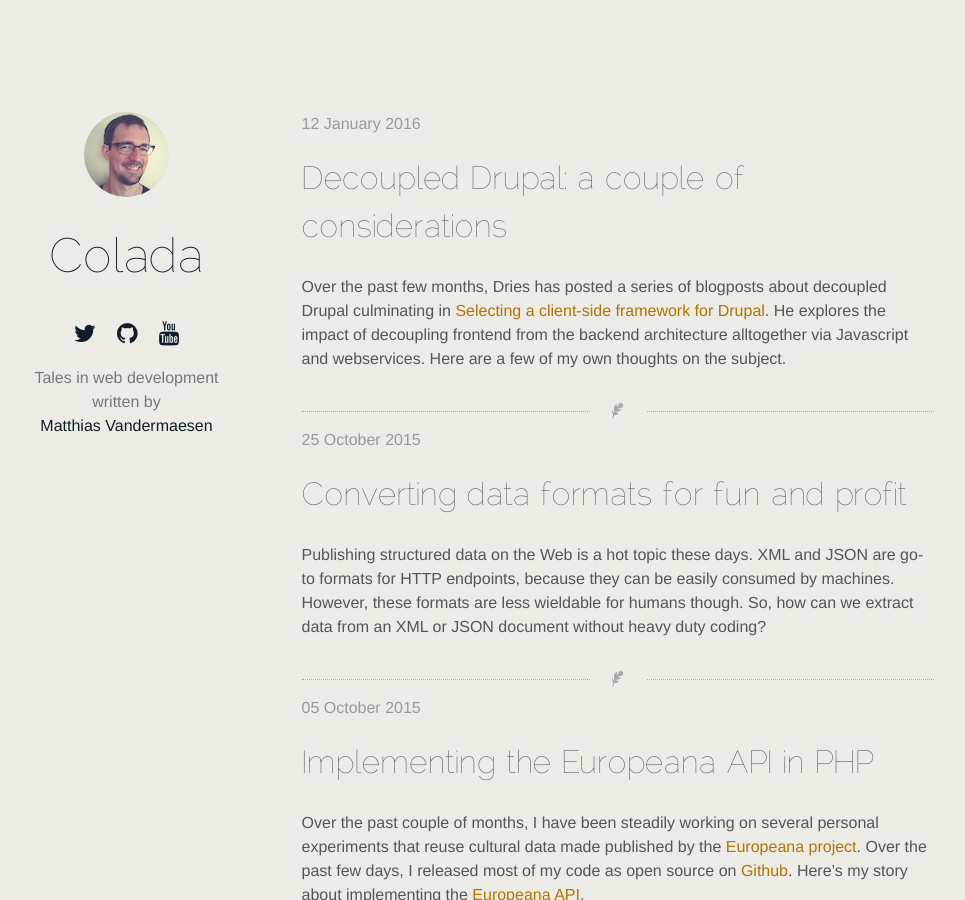
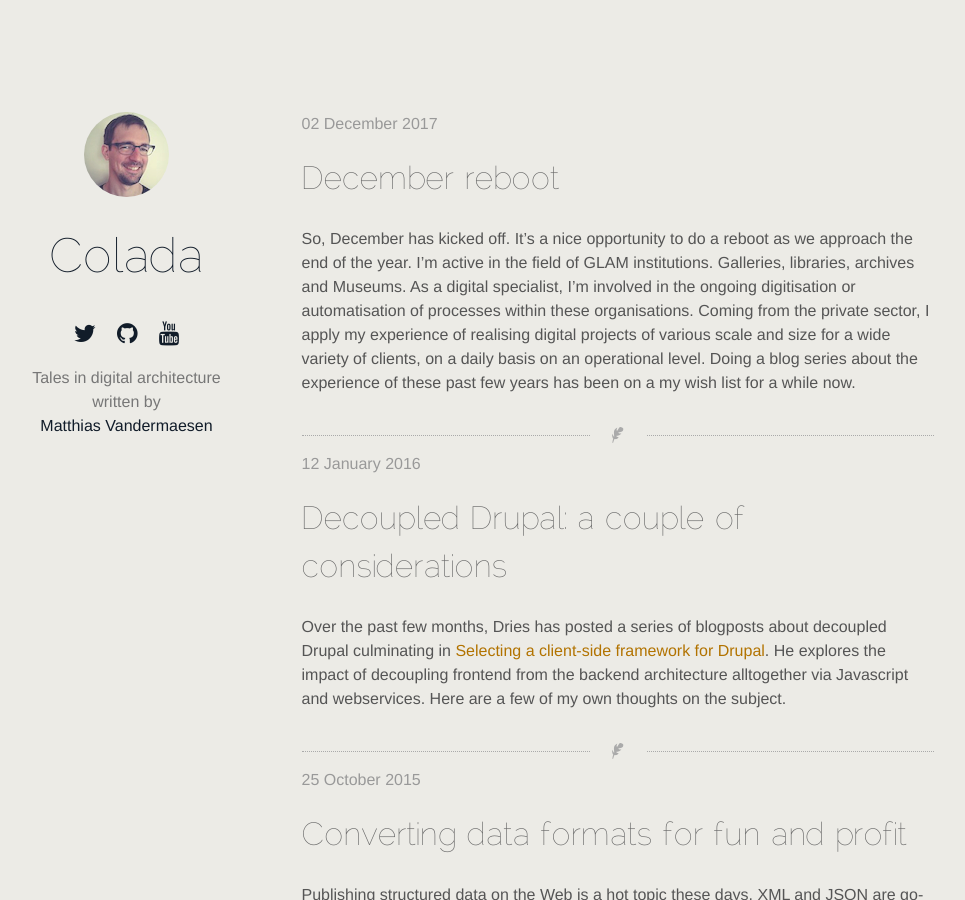
Before and after one commit to netsensei/colada, a Jekyll site: the page built from index.html, in a window 1280 px wide and 900 px high. Shown: the whole window, without its empty margins (42-1007 px from the left). Built offline with Jekyll 4.4.1, drawn with Linux system fonts in a browser that asks for light colours; some web fonts are replaced; the list of posts is cut into pages by our own code; some of the changed text lies outside the part shown.

Commit message:
Added: blogpost december reboot.

```diff
--- a/_config.yml
+++ b/_config.yml
@@ -11,6 +11,6 @@ paginate_path: "/page:num"
 
 name: Colada
 description: "Regular dispatches covering Tech and Web development brought by Matthias Vandermaesen."
-root_desc: "colada.be - Dispatches on Tech and Web development"
+root_desc: "colada.be - Dispatches from a digital architect"
 
 exclude: ['README.md', 'config.rb', 'node_modules', 'Gruntfile.js', 'package.json', 'CNAME', 'Gemfile.lock', 'Gemfile', 'sass']
--- a/_includes/header.html
+++ b/_includes/header.html
@@ -12,4 +12,4 @@
   <li><a href="https://www.youtube.com/user/ColadaDevelopment" title="On YouTube" class="fa fa-youtube"> </a></li>
 </ul>
 
-<h2 class="site-slogan">Tales in web development <span>written by</span> <a href="/about.html">Matthias Vandermaesen</a></h2>
+<h2 class="site-slogan">Tales in digital architecture <span>written by</span> <a href="/about.html">Matthias Vandermaesen</a></h2>
--- /dev/null
+++ b/_posts/2017-12-02-december-reboot.markdown
@@ -0,0 +1,48 @@
+---
+layout: post
+title:  "December reboot"
+date:   2017-12-02 17:30:00
+categories: advent
+comments: true
+---
+So, December has kicked off. It's a nice opportunity to do a reboot as we
+approach the end of the year. I'm active in the field of GLAM institutions.
+Galleries, libraries, archives and Museums. As a digital specialist, I'm
+involved in the ongoing digitisation or automatisation of processes within
+these organisations. Coming from the private sector, I apply my experience
+of realising digital projects of various scale and size for a wide variety of
+clients, on a daily basis on an operational level. Doing a blog series about
+the experience of these past few years has been on a my wish list for a while
+now.
+
+When we're talking about digital within the GLAM domain, the discussion tends
+to focus on so-called digital collections and the challenges associated with
+these collections. Questions about preservation and dissemination of digital
+born or digitized materials come in the limelight. Finding clear cut answers
+isn't straightforward and often raises more questions. The challenges
+I have encountered so far, should be considered [wicked problems](https://en.wikipedia.org/wiki/Wicked_problem). This implies that strategies and protocols have to evolve as
+GLAM institutions keep redefining their role within an ever changing societal
+context.
+
+Sharing knowledge, experiences and tools are absolutely crucial if we want to
+be able to preserve and open up (digital) collections for generations to come.
+
+What am I going to blog about? Over the past few years, I've been mainly
+involved in designing and building digital architectures for sharing and
+reusing metadata related to cultural heritage objects. Many of my blog posts
+will reflect on the technical tools and the practices we use on a daily basis
+to solve operational challenges. I don't want to limit myself to the purely
+technical side, though. I'll also explore the thinking processes and the
+considerations that go in choosing these strategies and tools and the many
+pitfalls which lurk below the surface.
+
+My audience for this series is anyone who involved with digital activities
+within their GLAM organisation and faces questions about managing digital
+collections. My aim is to point readers in a helpful direction, and to
+provide inspiration as they work on realising their own digital strategies.
+
+I will assume you have some technical experience as delving into basic
+programming/coding principles is not within the scope of this series. Though, I
+will add enough references to basic background information.
+
+Now, let's get started.
--- a/drupal.feed.xml
+++ b/drupal.feed.xml
@@ -1,5 +1,4 @@
 ---
-layout: none
 ---
 <?xml version="1.0" encoding="UTF-8"?>
 <rss version="2.0" xmlns:atom="http://www.w3.org/2005/Atom">
--- a/feed.xml
+++ b/feed.xml
@@ -1,5 +1,4 @@
 ---
-layout: none
 ---
 <?xml version="1.0" encoding="UTF-8"?>
 <rss version="2.0" xmlns:atom="http://www.w3.org/2005/Atom">
```
